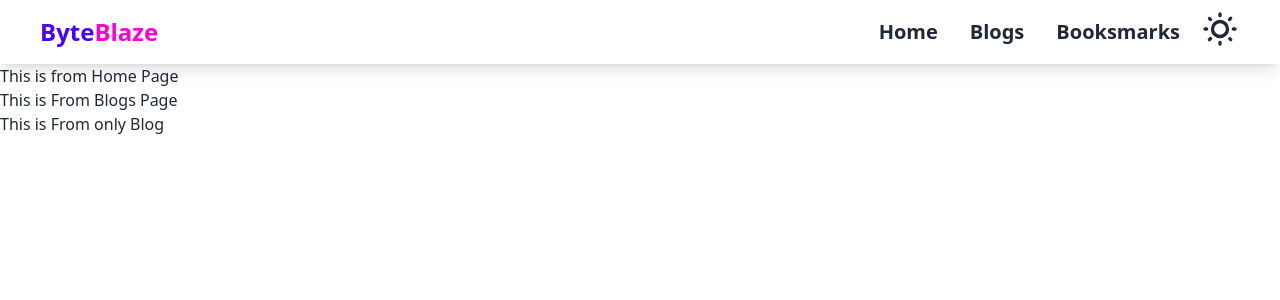
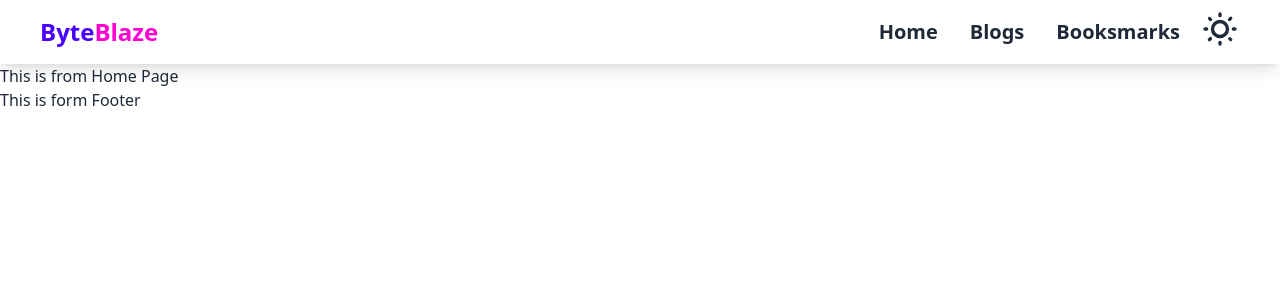
Before and after one commit to developerMohib/ByteBleze-Project, a React (Vite) app: page / in a window 1280 px wide. Shown: the top 300 px of the page. Built offline with nearby package versions, Linux system fonts and the light colour scheme.

Commit message:
i dont know how it works

```diff
--- a/src/App.jsx
+++ b/src/App.jsx
@@ -1,11 +1,14 @@
 
 import './App.css'
+import HeaderFooter from './Component/HeaderFooter/HeaderFooter'
 import Home from './Component/Home/Home'
+// import Home from './Component/Home/Home'
 
 function App() {
 
   return (
     <>
+      <HeaderFooter> </HeaderFooter>
       <Home> </Home>
     </>
   )
--- a/src/Component/Blogs/Blogs.jsx
+++ b/src/Component/Blogs/Blogs.jsx
@@ -1,5 +1,6 @@
 import React from 'react';
 import Blog from '../Blog/Blog';
+import Navber from '../Navber/Navber';
 
 const Blogs = () => {
     return (
--- /dev/null
+++ b/src/Component/Footer/Footer.jsx
@@ -0,0 +1,11 @@
+import React from 'react';
+
+const Footer = () => {
+    return (
+        <div>
+            <h1>This is form Footer</h1>
+        </div>
+    );
+};
+
+export default Footer;
--- /dev/null
+++ b/src/Component/HeaderFooter/HeaderFooter.jsx
@@ -0,0 +1,16 @@
+import React from 'react';
+import Navber from '../Navber/Navber';
+import Footer from '../Footer/Footer';
+import { Outlet } from 'react-router-dom';
+
+const HeaderFooter = () => {
+    return (
+        <div>
+            <Navber> </Navber>
+            <Outlet> </Outlet>
+            <Footer></Footer>
+        </div>
+    );
+};
+
+export default HeaderFooter;
--- a/src/Component/Home/Home.jsx
+++ b/src/Component/Home/Home.jsx
@@ -1,15 +1,10 @@
-import React from 'react';
-import Navber from '../Navber/Navber';
-import Blogs from '../Blogs/Blogs';
-
+import React from "react";
 const Home = () => {
-    return (
-        <div >
-            <Navber> </Navber>
-            <h3>This is from Home Page</h3>
-            <Blogs> </Blogs>
-        </div>
-    );
+  return (
+    <div>
+      <h3>This is from Home Page</h3>
+    </div>
+  );
 };
 
 export default Home;
```
Also changed, not shown: src/main.jsx (+8 -1 lines).
